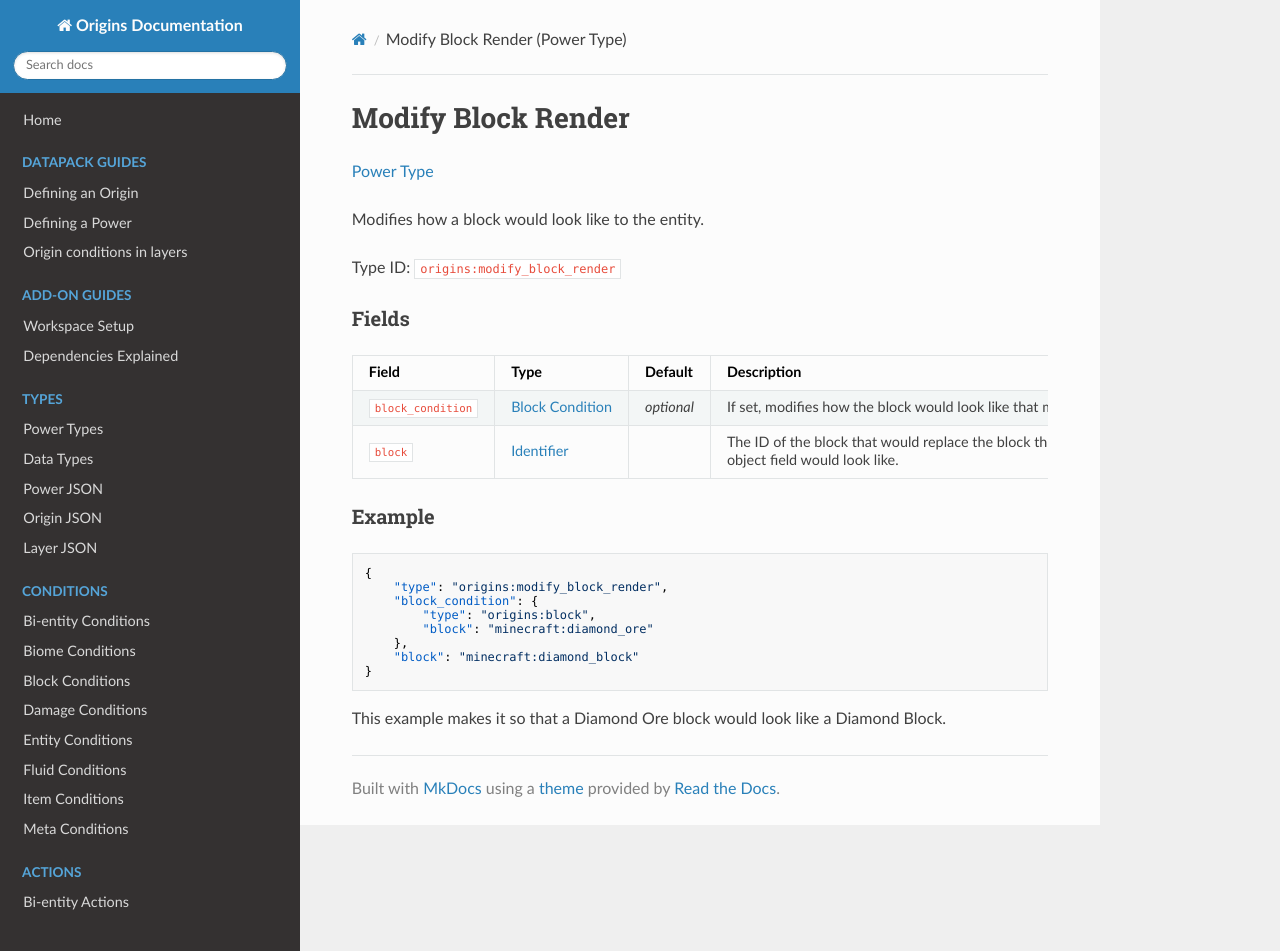
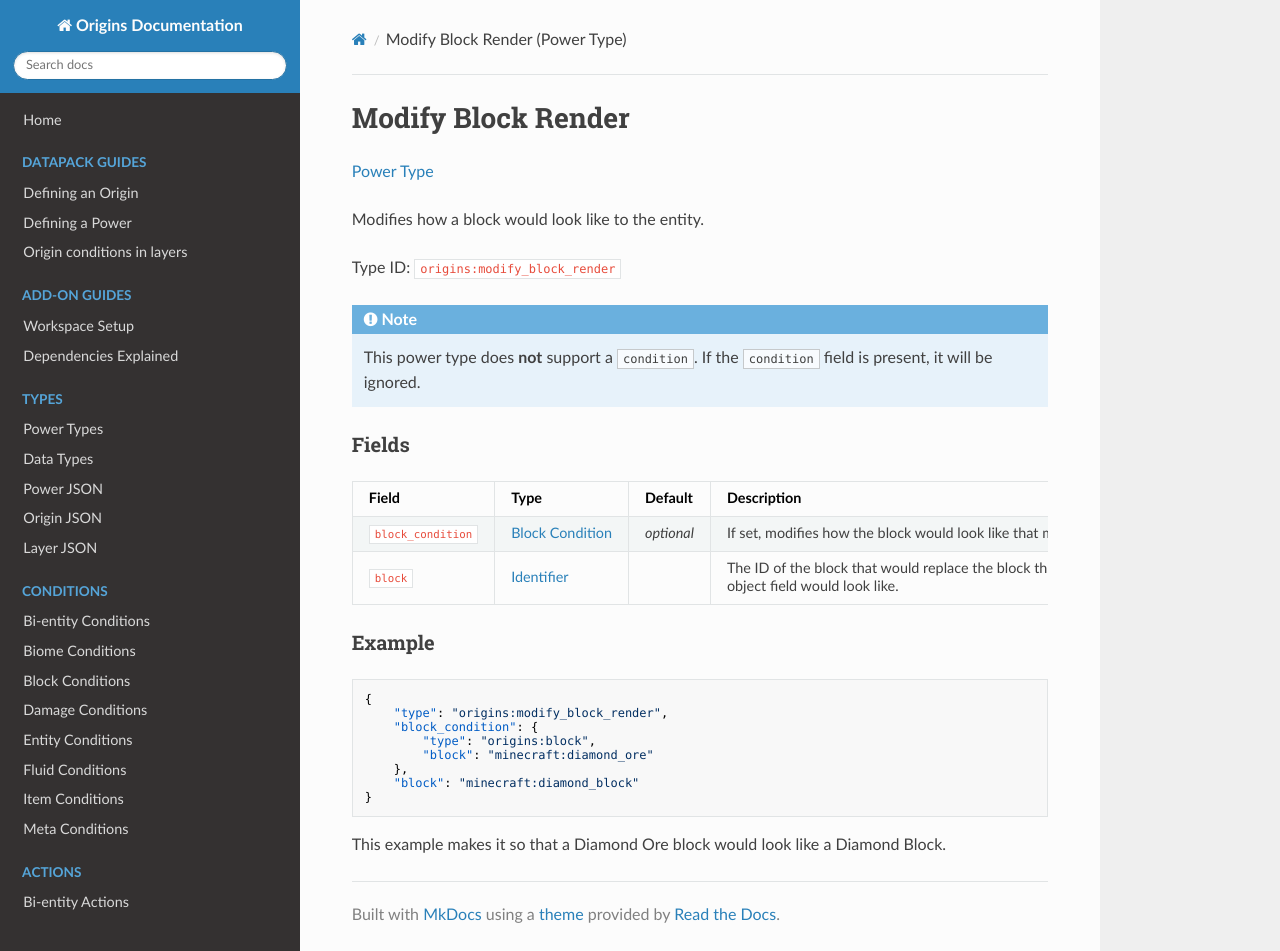
Before and after one commit to apace100/origins-docs, an MkDocs documentation site: the page built from docs/power_types/modify_block_render.md, in a window 1280 px wide and 951 px high. Built offline with MkDocs 1.6.1, drawn with Linux system fonts in a browser that asks for light colours; nearby versions of some CDN libraries.

Commit message:
Added notes in `modify_*_render.md` Specifically, in `modify_block_render.md` and `modify_fluid_render.md`

```diff
--- a/docs/power_types/modify_block_render.md
+++ b/docs/power_types/modify_block_render.md
@@ -9,6 +9,10 @@ date: 2021-10-05
 Modifies how a block would look like to the entity.
 
 Type ID: `origins:modify_block_render`
+
+!!! note
+
+    This power type does **not** support a `condition`. If the `condition` field is present, it will be ignored.
 
 ### Fields
 
```
Also changed, not shown: docs/power_types/modify_fluid_render.md (+4 -0 lines).
